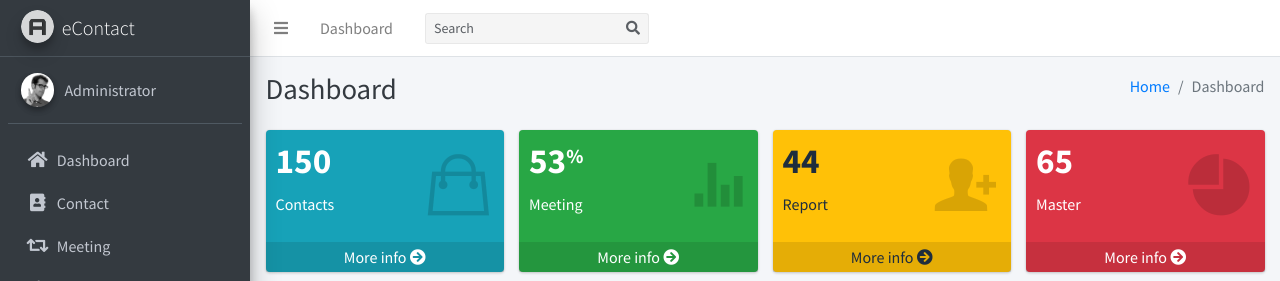
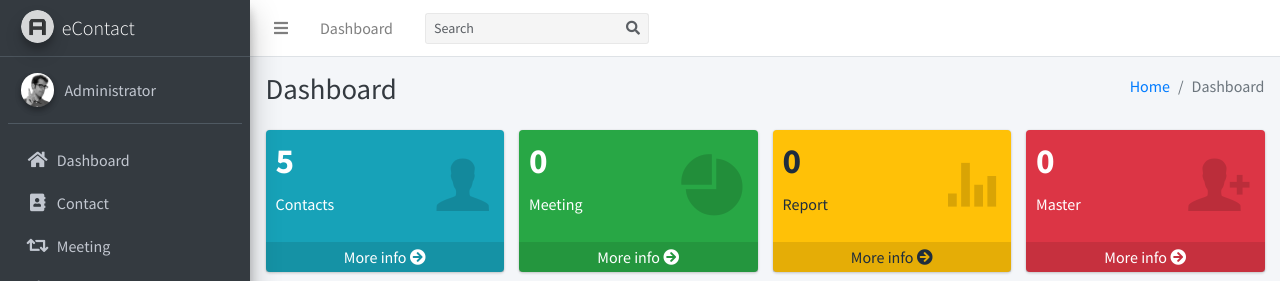
Before and after one commit to geneticdie/eContact, a PHP site: page /dashboard/index.php in a window 1280 px wide. Shown: the top 281 px of the page. Run offline with PHP 8.4, Linux system fonts and the light colour scheme; some libraries are stand-ins or nearby versions.

Commit message:
change icon

```diff
--- a/dashboard/index.php
+++ b/dashboard/index.php
@@ -40,12 +40,12 @@
             <!-- small box -->
             <div class="small-box bg-info">
               <div class="inner">
-                <h3>150</h3>
+                <h3>5</h3>
 
                 <p>Contacts</p>
               </div>
               <div class="icon">
-                <i class="ion ion-bag"></i>
+                <i class="ion ion-person"></i>
               </div>
               <a href="../contact" class="small-box-footer">More info <i class="fas fa-arrow-circle-right"></i></a>
             </div>
@@ -55,9 +55,24 @@
             <!-- small box -->
             <div class="small-box bg-success">
               <div class="inner">
-                <h3>53<sup style="font-size: 20px">%</sup></h3>
+                <h3>0</h3>
 
                 <p>Meeting</p>
+              </div>
+              <div class="icon">
+                <i class="ion ion-pie-graph"></i>
+              </div>
+              <a href="#" class="small-box-footer">More info <i class="fas fa-arrow-circle-right"></i></a>
+            </div>
+          </div>
+          <!-- ./col -->
+          <div class="col-lg-3 col-6">
+            <!-- small box -->
+            <div class="small-box bg-warning">
+              <div class="inner">
+                <h3>0</h3>
+
+                <p>Report</p>
               </div>
               <div class="icon">
                 <i class="ion ion-stats-bars"></i>
@@ -68,29 +83,14 @@
           <!-- ./col -->
           <div class="col-lg-3 col-6">
             <!-- small box -->
-            <div class="small-box bg-warning">
-              <div class="inner">
-                <h3>44</h3>
-
-                <p>Report</p>
-              </div>
-              <div class="icon">
-                <i class="ion ion-person-add"></i>
-              </div>
-              <a href="#" class="small-box-footer">More info <i class="fas fa-arrow-circle-right"></i></a>
-            </div>
-          </div>
-          <!-- ./col -->
-          <div class="col-lg-3 col-6">
-            <!-- small box -->
             <div class="small-box bg-danger">
               <div class="inner">
-                <h3>65</h3>
+                <h3>0</h3>
 
                 <p>Master</p>
               </div>
               <div class="icon">
-                <i class="ion ion-pie-graph"></i>
+                <i class="ion ion-person-add"></i>
               </div>
               <a href="#" class="small-box-footer">More info <i class="fas fa-arrow-circle-right"></i></a>
             </div>
```
